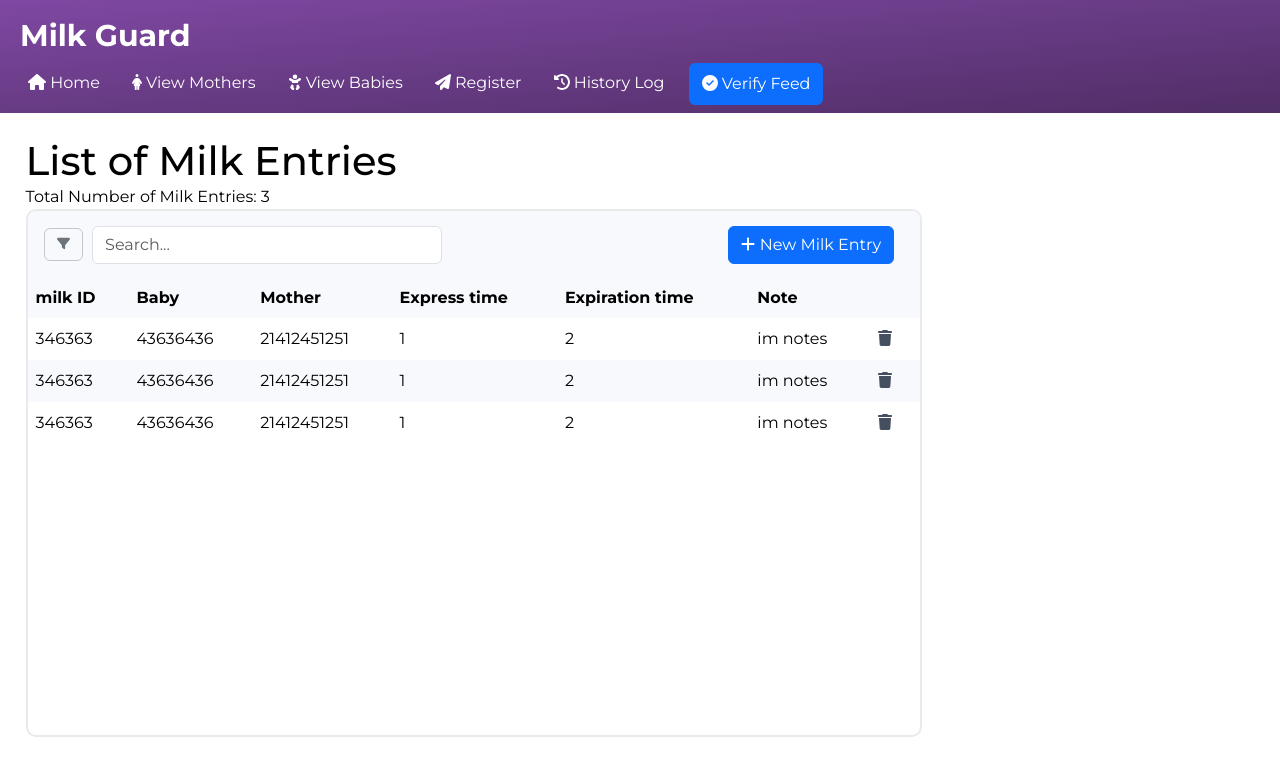
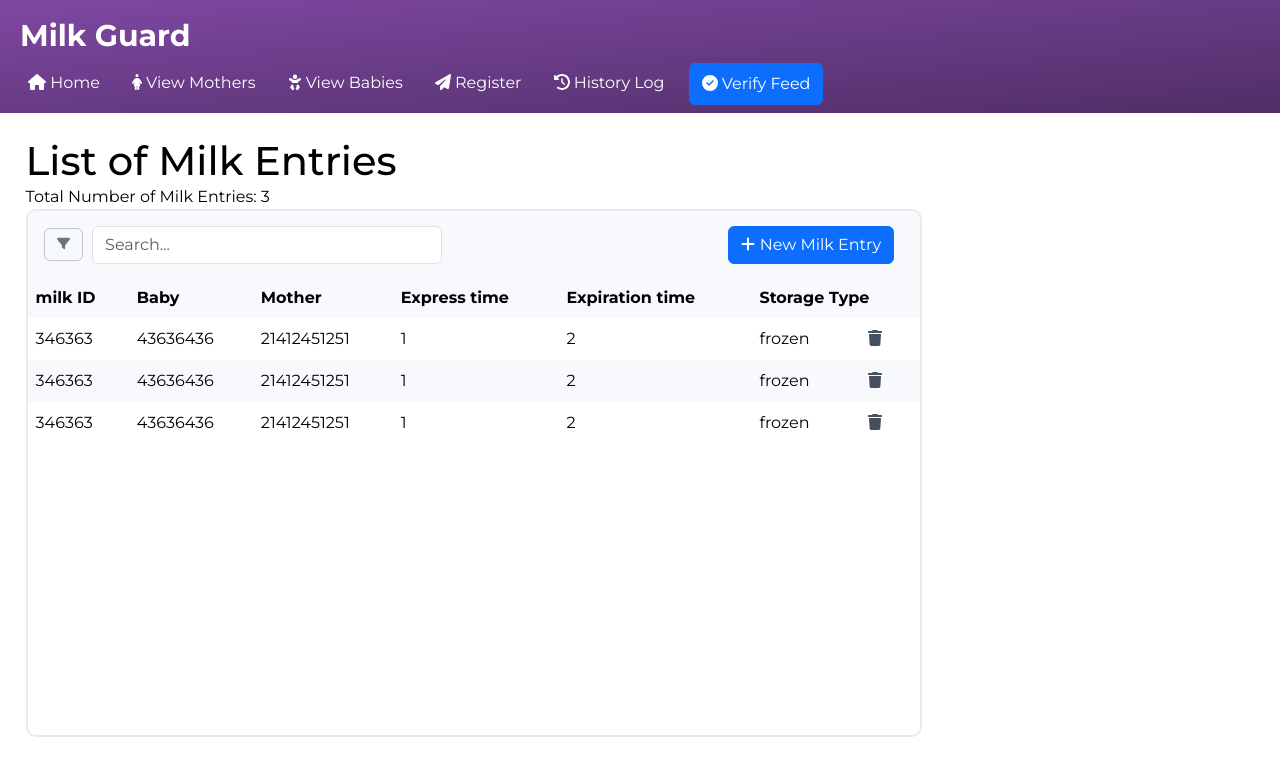
Before and after one commit to meeistom/capstone-project-2024-t3-3900h15bcatdevs, a React (Create React App) app in the folder frontend/: page / in a window 1280 px wide. Shown: the top 776 px of the page. Built offline with nearby package versions, Linux system fonts and the light colour scheme.

Commit message:
changed notes to storage type for milk display

```diff
--- a/frontend/src/Components/Table.jsx
+++ b/frontend/src/Components/Table.jsx
@@ -14,7 +14,7 @@ function Table({ data, setOpenModal, viewType }) {
       { label: "Mother", key: "mother_mrn" },
       { label: "Express time", key: "express_time" },
       { label: "Expiration time", key: "expiration_time"},
-      { label: "Note", key: "extra_notes"},
+      { label: "Storage Type", key: "storage_type"},
     ],
     "viewMother": [
       { label: "MRN", key: "mrn" },
@@ -53,7 +53,7 @@ function Table({ data, setOpenModal, viewType }) {
             </tr>
             <tr>
             {columns.map((column) => (
-              column.key === "extra_notes" ? (
+              column.key === "storage_type" ? (
                 <th colSpan={2} key={column.key}>{column.label}</th>
               ) : (
                 <th key={column.key}>{column.label}</th>
--- a/frontend/src/Pages/Home.jsx
+++ b/frontend/src/Pages/Home.jsx
@@ -18,7 +18,7 @@ function Home() {
       expiration_time: 2,
       baby_mrn: "43636436",
       mother_mrn: "21412451251",
-      extra_notes: "im notes"
+      storage_type: "frozen"
     },
     {
       uid: 346363,
@@ -26,7 +26,7 @@ function Home() {
       expiration_time: 2,
       baby_mrn: "43636436",
       mother_mrn: "21412451251",
-      extra_notes: "im notes"
+      storage_type: "frozen"
     },
     {
       uid: 346363,
@@ -34,7 +34,7 @@ function Home() {
       expiration_time: 2,
       baby_mrn: "43636436",
       mother_mrn: "21412451251",
-      extra_notes: "im notes"
+      storage_type: "frozen"
     }
   ]
   return (
```
